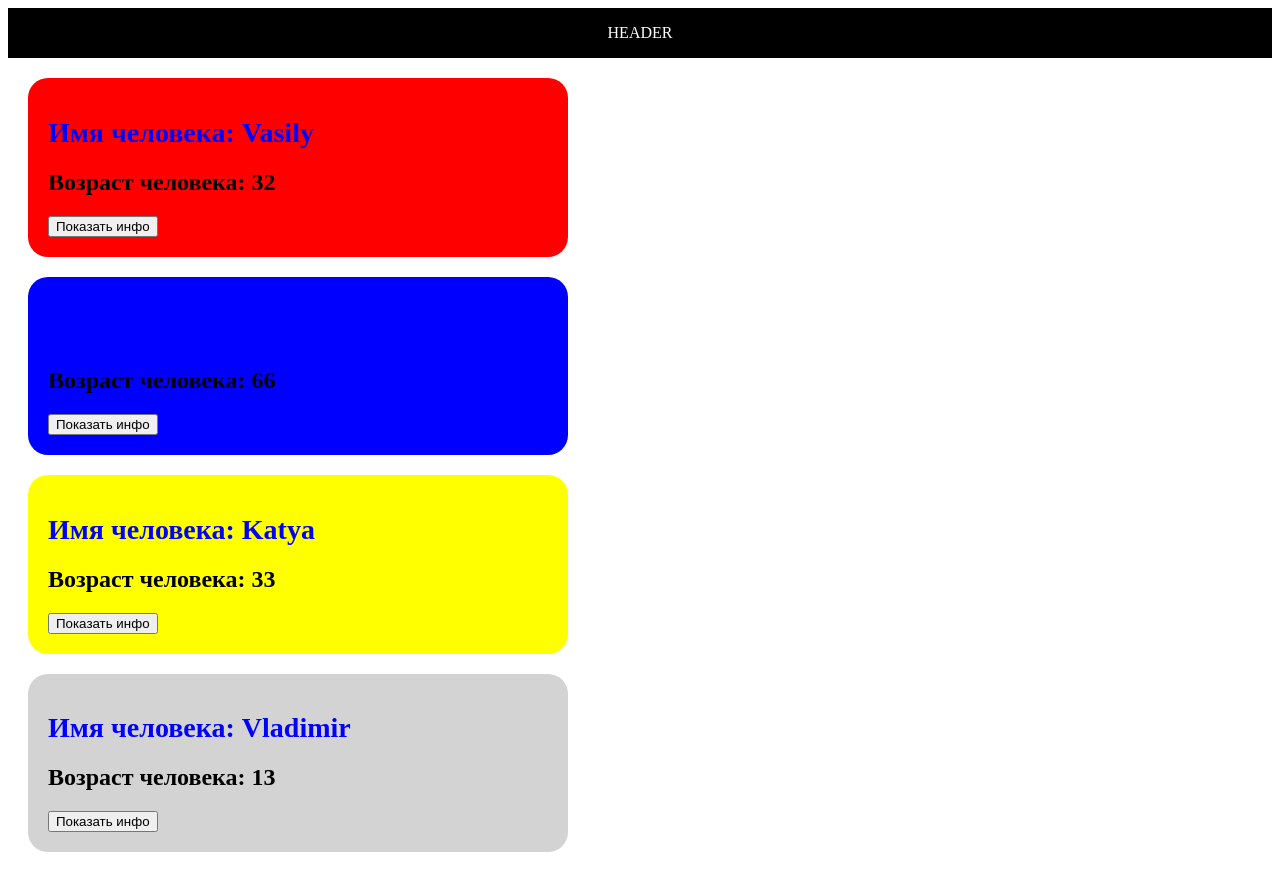
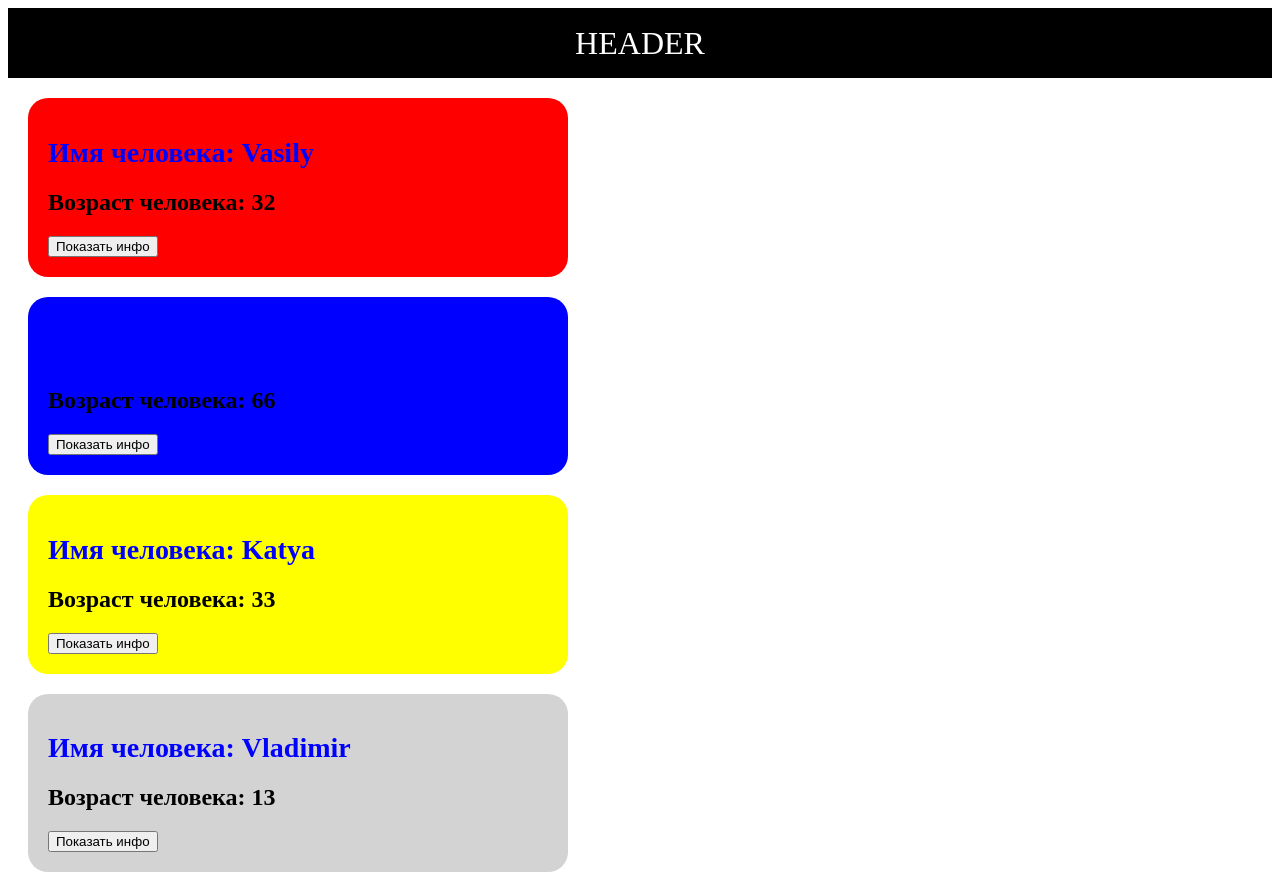
Before and after one commit to alexandrryazanov/test-project-cod, a React (Create React App) app: page / in a window 1280 px wide. Built offline with nearby package versions, Linux system fonts and the light colour scheme.

Commit message:
style(header): changed height and font-size

```diff
--- a/src/Header/units.js
+++ b/src/Header/units.js
@@ -1,11 +1,12 @@
 import styled from "@emotion/styled";
 
 export const HeaderWrapper = styled.div`
-    height: 50px;
+    height: 70px;
     width: 100%;
     background-color: black;
     color: white;
     display: flex;
     justify-content: center;
     align-items: center;
+    font-size: 32px;
 `;
```
